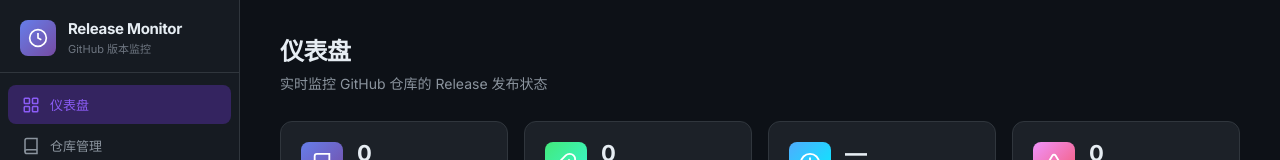
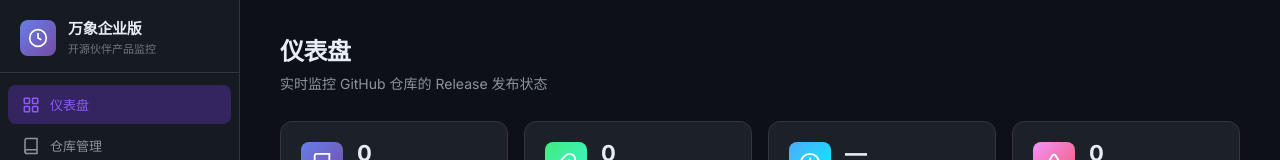
Before and after one commit to Winsaney/Company-Product-Update-Monitoring, a website: page public/index.html in a window 1280 px wide. Shown: the top 160 px of the page. Drawn offline with Linux system fonts and the light colour scheme; no server answers.

Commit message:
chore: update title wording to 万象企业版 and 开源伙伴产品监控

```diff
--- a/public/index.html
+++ b/public/index.html
@@ -21,8 +21,8 @@
           </svg>
         </div>
         <div>
-          <h1>Release Monitor</h1>
-          <p>GitHub 版本监控</p>
+          <h1>万象企业版</h1>
+          <p>开源伙伴产品监控</p>
         </div>
       </div>
 
```
